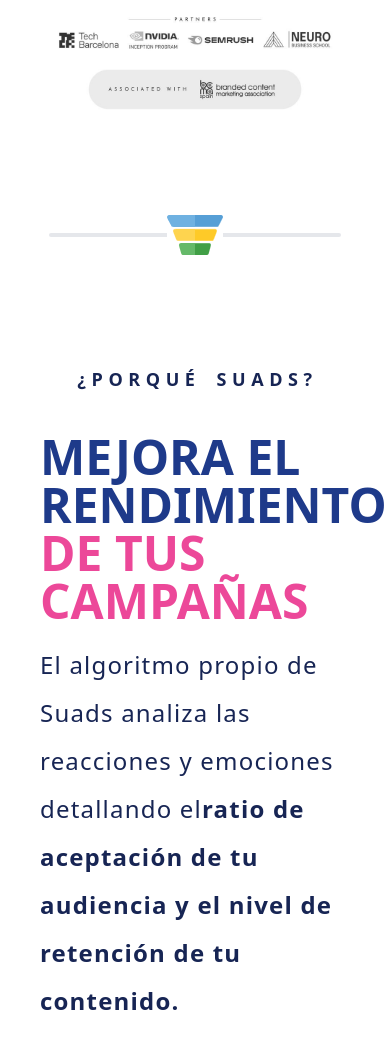
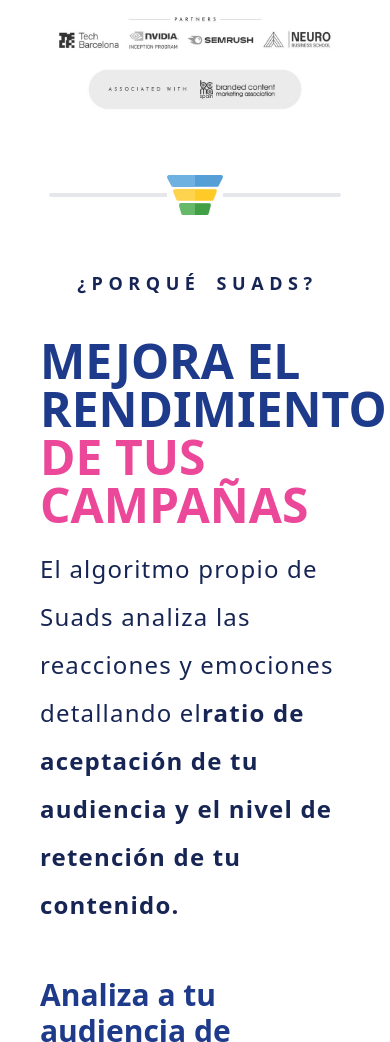
Before and after one commit to Javitodev1/agencia-suads, an Astro site: page / in a window 390 px wide. Shown: the part 1120-2162 px from the top of the page. Built offline with nearby package versions, Linux system fonts and the light colour scheme; Astro itself is replaced by a stand-in of ours.

Commit message:
fixed some paddins and margins from WhyUs

```diff
--- a/src/components/WhyUs.astro
+++ b/src/components/WhyUs.astro
@@ -28,14 +28,14 @@ const { i18n } = Astro.props
   />
 </section>
 
-<div class="inline-flex items-center justify-center w-full bg-white pt-20 pb-4">
+<div class="inline-flex items-center justify-center w-full bg-white md:py-20 py-10">
   <hr class="w-3/4 h-1 my-8 bg-gray-200 border-0 rounded dark:bg-gray-40000" />
   <Logo class="w-14 h-14 md:w-20 md:h-20 absolute bg-white" />
 </div>
 
 <section class="flex flex-col items-center bg-white">
   <div class="container px-10">
-    <header class="md:flex mt-20">
+    <header class="md:flex">
       <div class="w-full md:w-1/2 mb-4 md:mb-0">
         <p
           class="text-lg font-semibold uppercase tracking-wide text-blue-950 md:pl-3 text-center md:text-left"
--- a/src/components/ui/Article.astro
+++ b/src/components/ui/Article.astro
@@ -21,7 +21,7 @@ const { title, tHighlight, content, cHighlight, imageSrc, imageAlt, start} = Ast
     {"md:pl-4": start === 'right'},
     ]}>
     <h1 class="mb-4 text-3xl font-semibold text-blue-900">{title} <strong class="text-pink-600">{tHighlight}</strong></h1>
-    <p class="text-xl text-balance text-blue-950 leading-relaxed">{content} <strong class="text-pink-600">{cHighlight}</strong></p>
+    <p class="text-xl text-balance text-blue-950 leading-relaxed mb-4 md:mb-0">{content} <strong class="text-pink-600">{cHighlight}</strong></p>
   </div>
   <div class="md:w-1/2">
     <Image src={imageSrc} alt={imageAlt} class="rounded-md">
```
